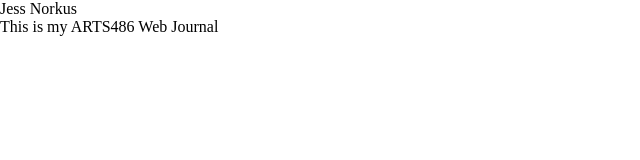
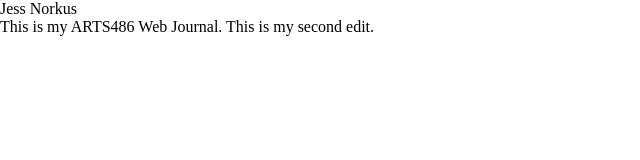
Before and after one commit to Binghamton-University-Design/web-journal-jessnorkus, a plain HTML site: page index.html in a window 1280 px wide. Shown: the whole page, without its empty margins (0-640 px from the left). Drawn offline with nearby package versions, Linux system fonts and the light colour scheme.

Commit message:
Second edit
Here is my second edit.

```diff
--- a/index.html
+++ b/index.html
@@ -13,7 +13,7 @@
 
 	<body>
 		<h1>Jess Norkus</h1>
-		<p>This is my ARTS486 Web Journal</p>
+		<p>This is my ARTS486 Web Journal. This is my second edit.</p>
 	</body>
 
 </html>
```
